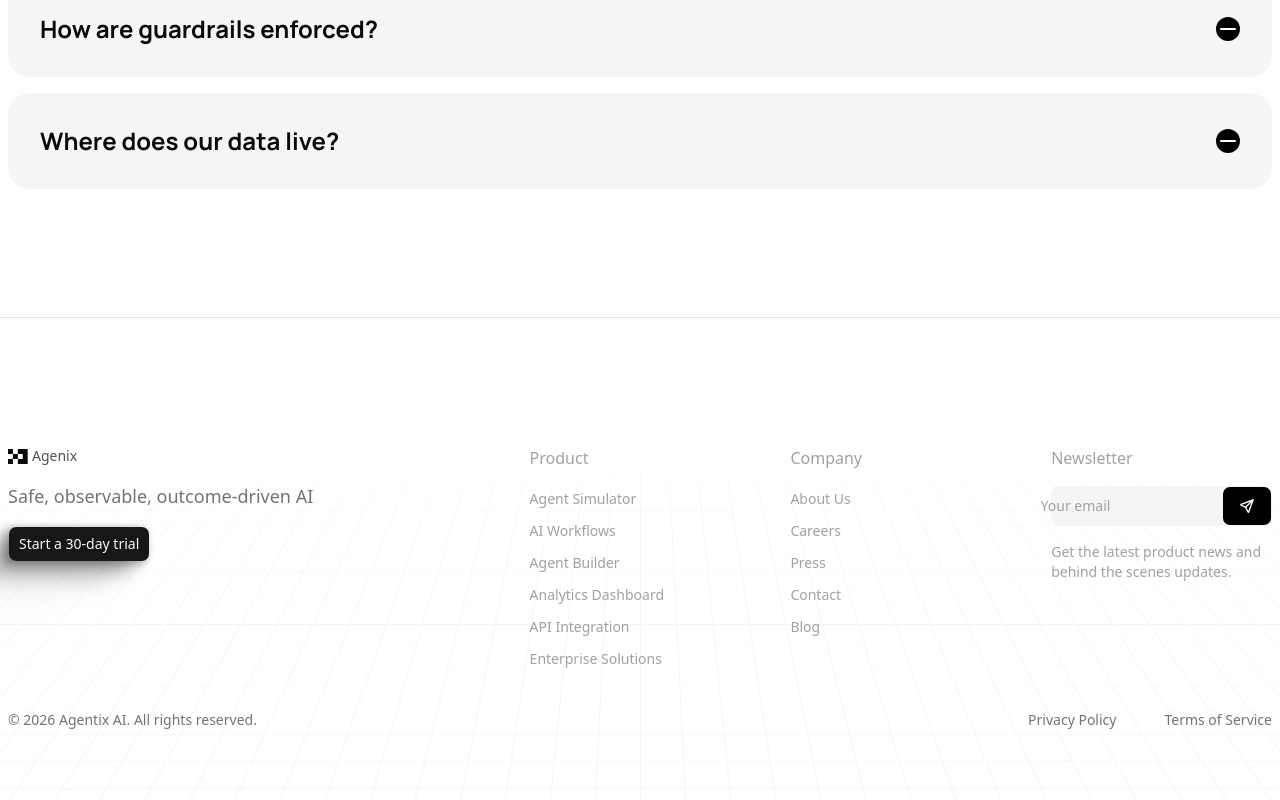
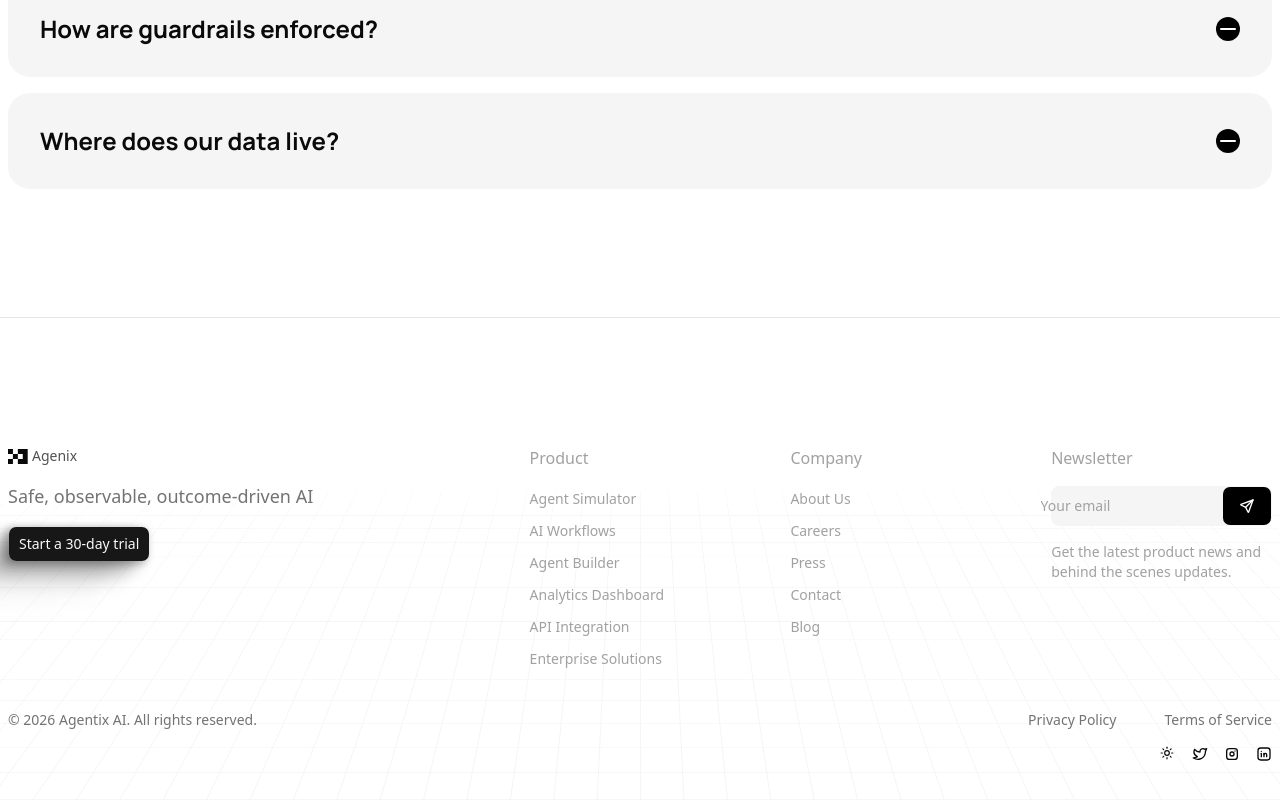
Before and after one commit to kiralightyagami/agentix, a Next.js app: page / in a window 1280 px wide. Shown: the part 7537-8337 px from the top of the page. Built offline with nearby package versions, Linux system fonts and the light colour scheme.

Commit message:
dark mode

```diff
--- a/src/components/features-tertiary/skeletons/forth.tsx
+++ b/src/components/features-tertiary/skeletons/forth.tsx
@@ -26,7 +26,7 @@ export const SkeletonFour = () => {
       className:
         "bg-blue-100 border border-blue-200 dark:bg-neutral-800 dark:border-neutral-700",
       description:
-        "Link CRMs, helpdesks, ans API to give agent secure, role-based access.",
+        "Link CRMs, helpdesks, and API to give agent secure, role-based access.",
       tags: [
         { text: "Salesforce", icon: <SalesForceIcon /> },
         { text: "Hubspot", icon: <HubspotIcon /> },
@@ -216,7 +216,7 @@ const Card = ({
         <p className="text-sm mt-2 mb-4 text-neutral-600 dark:text-neutral-400 rounded-sm border border-dashed border-neutral-200 dark:border-neutral-700 px-2 py-1">
           {description}
         </p>
-        <div className="mt-2 flex flex-row fex-wrap gap-2">
+        <div className="mt-2 flex flex-row flex-wrap gap-2">
           {tags.map((tag: { text: string; icon: React.ReactNode }, idx) => (
             <motion.div
               key={idx}
--- a/src/components/footer.tsx
+++ b/src/components/footer.tsx
@@ -4,8 +4,10 @@ import { Logo } from "./logo";
 import { SubHeading } from "./subheading";
 import { Button } from "./ui/button";
 import Link from "next/link";
-import { IconSend } from "@tabler/icons-react";
+import { IconBrandLinkedin, IconBrandTwitter, IconSend } from "@tabler/icons-react";
 import { cn } from "@/lib/utils";
+import { ModeToggle } from "./mode-toggle";
+import { InstagramIcon } from "@/icons";
 
 export const Footer = () => {
   const productLinks = [
@@ -114,6 +116,21 @@ export const Footer = () => {
         </div>
       </Container>
 
+      <Container>
+      <div className="relative flex items-center justify-end gap-4 z-20 mt-4">
+          <ModeToggle/>
+          <Link href={"#"}>
+          <IconBrandTwitter className="size-4"/>
+          </Link>
+          <Link href={"#"}>
+          <InstagramIcon className="size-4"/>
+          </Link>
+          <Link href={"#"}>
+          <IconBrandLinkedin className="size-4"/>
+          </Link>
+        </div>
+      </Container>
+
       <div
         className={cn(
           "h-[200%] gap-20 absolute inset-x-[-200%] -inset-y-40 flex items-center justify-center",
--- a/src/components/mode-toggle.tsx
+++ b/src/components/mode-toggle.tsx
@@ -49,11 +49,11 @@ export const ModeToggle = () => {
     >
       <SunIcon
         size={14}
-        className="rotate-90 absolute inset-0 scale-0 transition-all duration-200 dark:rotate-0 dark:scale-100"
+        className="rotate-0 absolute inset-0 scale-100 transition-all duration-200 dark:rotate-90 dark:scale-0"
       />
       <MoonIcon
         size={14}
-        className="rotate-0 absolute inset-0 scale-100 transition-all duration-200 dark:rotate-90 dark:scale-0"
+        className="rotate-90 absolute inset-0 scale-0 transition-all duration-200 dark:rotate-0 dark:scale-100"
       />
     </button>
   );
```
Also changed, not shown: 1 other file (tests, documents, lock files or other folders).
